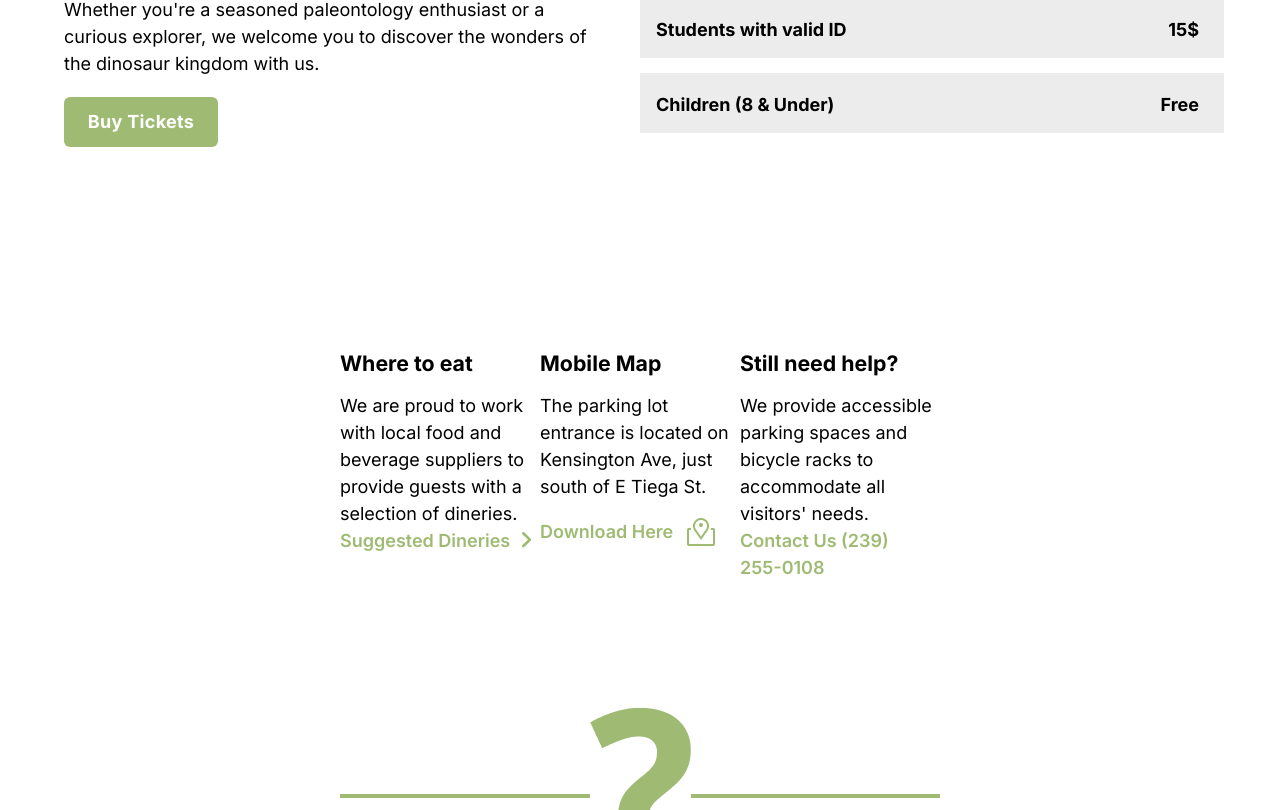
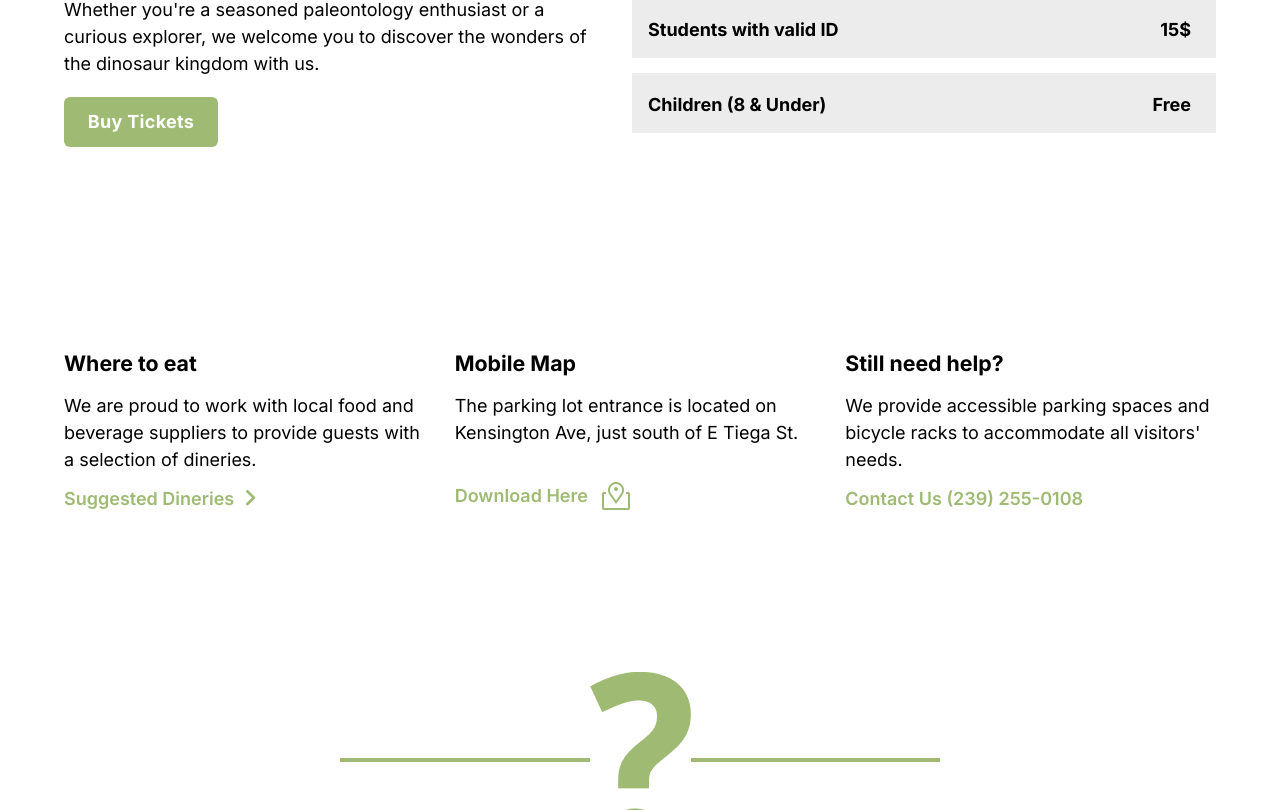
Before and after one commit to faoroj/FossilDiscoveryLab, a React (Vite) app in the folder FossilDiscoveryLab/: page /VisitUs in a window 1280 px wide. Shown: the part 1870-2680 px from the top of the page. Built offline with nearby package versions, Linux system fonts and the light colour scheme.

Commit message:
Help Section Responsiveness

```diff
--- a/FossilDiscoveryLab/src/components/visit/admission.jsx
+++ b/FossilDiscoveryLab/src/components/visit/admission.jsx
@@ -24,7 +24,7 @@ const admission = () => {
         </div>
 
         {/* Right Content */}
-        <div className='w-full md:w-[50%] mt-4 md:mt-0'>
+        <div className='flex flex-col justify-end items-end w-full md:w-[50%] mt-4 md:mt-0'>
           {Admission.map((admiss) => (
           <div key={admiss.id} className='flexBetween mb-[15px] bg-white w-full lg:w-[584px] h-[60px] pl-[16px] pr-[25px] pt-1'>
               <div className='flex '>
--- a/FossilDiscoveryLab/src/components/visit/help.jsx
+++ b/FossilDiscoveryLab/src/components/visit/help.jsx
@@ -2,21 +2,21 @@ import { tips } from '../../constants';
 
 const help = () => {
   return (
-    <section className='flexBetween px pt-[200px]'>
+    <section className='max-container'>
 
-      {tips.map((item) => (
-        <div key={item.id} className='flex flex-col h-[200px]'>
-          <h3 className='text-bold-21'>{item.title}</h3>
-          <p className='text-normal-18 mt-3 max-w-[300px]'>{item.content}</p>
+      <div className='grid grid-cols-1 sm:grid-cols-2 md:grid-cols-3 gap-0 sm:gap-5'>
+        {tips.map((item) => (
+          <div key={item.id} className='flex flex-col mt-9 md:mt-0 '>
+            <h3 className='text-bold-21'>{item.title}</h3>
+            <p className='text-normal-18 mt-3 max-w-full md:max-w-[400px]'>{item.content}</p>
 
-          <div className='flexStart mt-auto'>
-            <p className='text-semibold-18 text-secondary mr-3'>{item.link}</p>
-            {item.icon && <img src={item.icon} alt={`${item.title} icon`} />}
+            <div className='flexStart mt-auto'>
+              <p className='text-semibold-18 text-secondary mr-3 mt-3'>{item.link}</p>
+              {item.icon && <img src={item.icon} alt={`${item.title} icon`} className='mt-3'/>}
+            </div>
           </div>
-
-        </div>
-    ))}
-
+        ))}
+      </div>
 
 
     </section>
--- a/FossilDiscoveryLab/src/components/visit/questions.jsx
+++ b/FossilDiscoveryLab/src/components/visit/questions.jsx
@@ -3,7 +3,7 @@ import { FrequentQuestions } from '../../constants';
 
 const questions = () => {
   return (
-    <section className='flex flex-col mt-[160px] mb-[100px] px'>
+    <section className='mt-[160px] mb-[100px] px'>
 
       <div className='flexCenter'>
         <div className='bg-secondary h-[4px] w-[547px] border-0'></div>
--- a/FossilDiscoveryLab/src/pages/VisitUs.jsx
+++ b/FossilDiscoveryLab/src/pages/VisitUs.jsx
@@ -5,7 +5,7 @@ const VisitUs = () => {
     <main>
       <Navbar />
 
-      <section className="padding-x pt-[80px]">
+      <section className="padding-x pt-[40px] md:pt-[80px]">
         <Hours />
       </section>
 
@@ -17,7 +17,7 @@ const VisitUs = () => {
         <Admission />
       </section>
 
-      <section>
+      <section className="padding-x pt-[0px] md:pt-[200px]">
         <Help />
       </section>
 
```
